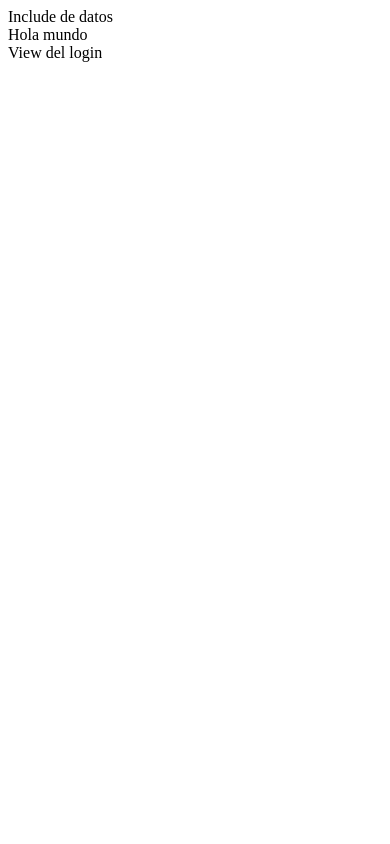
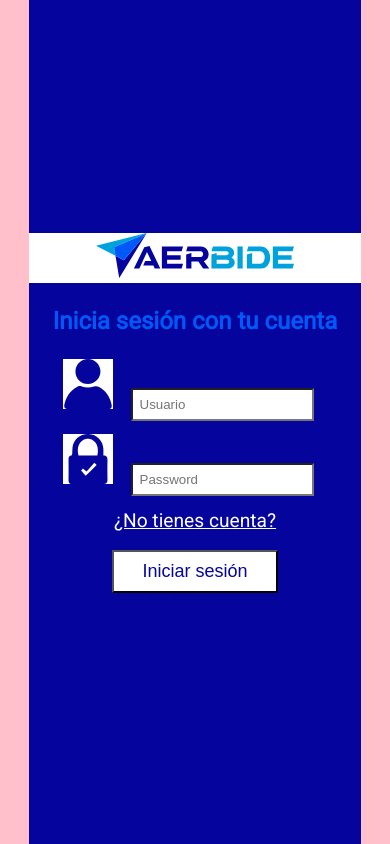
Before and after one commit to Victor2812/Reto-2, a PHP site: page / in a window 390 px wide. Run offline with PHP 8.4, Linux system fonts and the light colour scheme.

Commit message:
Creacion screen login

```diff
--- a/src/app/__include.inc.php
+++ b/src/app/__include.inc.php
@@ -5,4 +5,4 @@
     archivos de la aplicación.
 */
 
-echo "Include de datos<br/>";
+//echo "Include de datos<br/>";
--- /dev/null
+++ b/src/css/estilo.css
@@ -0,0 +1,110 @@
+:root {
+    --azul-oscuro: #05059d;
+    --azul-marino: #0158f8;
+    --azul-claro: #00a2db;
+}
+
+* {
+    margin: 0;
+    padding: 0;
+}
+
+/*PC login screen*/
+
+body {
+    background-color: var(--azul-oscuro);
+    display: flex;
+    justify-content: center;
+    font-family: 'Roboto', sans-serif;
+    font-size: larger;
+}
+
+.logo > img {
+    max-width: 60%;
+}
+
+.txt {
+    color: var(--azul-marino);
+    font-size: x-large;
+    font-weight: bold;
+    margin: 1em 0;
+}
+
+.contenedor_login {
+    background-image: url("../images/shape-desktop-login.svg");
+    background-size: cover;
+    background-repeat: no-repeat;
+    background-position: center center;
+    overflow: hidden;
+    width: 70%;
+    height: 100vh;
+    display: flex;
+    flex-direction: column;
+    justify-content: center;
+    text-align: center;
+}
+
+.registrarse {
+    display: flex;
+    justify-content:center;
+}
+
+.icon {
+    height: 50px;
+    background-color: white;
+    height: calc();
+}
+
+input[type="submit"] {
+    background-color: var(--azul-oscuro);
+    color: white;
+    font-size: large;
+}
+
+.formulario_login, input {
+    padding: .5em;
+    width: 50%;
+    appearance: none;
+    margin: 1em;
+}
+
+a {
+    color: var(--azul-oscuro);
+}
+
+/*Mobile login screen*/
+@media screen and (max-width: 768px) {
+    body {
+        background-color: pink;
+        color: white;
+    }
+
+    .contenedor_login {
+        background-image: none;
+        width: 85%;
+        height: 100vh;
+        justify-content: center;
+        background-color: var(--azul-oscuro);
+    }
+
+    #contenedor > div {
+        padding: 2em;
+    }
+
+    .logo {
+        background-image: url("../images/shape-movil-login.svg");
+        background-size: contain;
+        background-color: white;
+        overflow: hidden;
+    }
+
+    a {
+        color: white;
+    }
+
+    input[type="submit"] {
+        background-color: white;
+        color: var(--azul-oscuro);
+        padding: .5em;
+    }
+}
--- a/src/index.php
+++ b/src/index.php
@@ -4,6 +4,6 @@
 require_once "app/__include.inc.php";
 
 
-echo "Hola mundo<br/>";
+//echo "Hola mundo<br/>";
 
 include "views/login.view.php";
--- a/src/views/login.view.php
+++ b/src/views/login.view.php
@@ -1,5 +1,47 @@
+<!DOCTYPE html>
+<html lang="en">
+<head>
+    <meta charset="UTF-8">
+    <meta http-equiv="X-UA-Compatible" content="IE=edge">
+    <meta name="viewport" content="width=device-width, initial-scale=1.0">
+    <title>Document</title>
+    <link rel="stylesheet" href="../css/estilo.css">
+    <link rel="preconnect" href="https://fonts.googleapis.com">
+    <link rel="preconnect" href="https://fonts.gstatic.com" crossorigin>
+    <link href="https://fonts.googleapis.com/css2?family=Roboto:ital,wght@0,400;1,700&display=swap" rel="stylesheet">
+</head>
+<body>
+    <div class="contenedor_login">
+        <div class="logo">
+            <img src="../images/aerbide-logo.svg" alt="logo">
+        </div>
+        <div class="form_login">
+            <form action="" method="post">
+                <div class="txt">
+                    <p>Inicia sesión con tu cuenta</p>
+                </div>
+                <div class="log">
+                    <label for=""><img src="../images/user-blue.svg" alt="svg_user" class="icon"></label>
+                    <input type="text" placeholder="Usuario">
+                </div>
+                <div class="log">
+                    <label for=""><img src="../images/password-blue.svg" alt="svg_pass" class="icon"></label>
+                    <input type="text" placeholder="Password">
+                </div>
+                <div class="registrarse">
+                    <a href="">¿No tienes cuenta?</a>
+                </div>
+                <div>
+                    <input type="submit" value="Iniciar sesión" id="enviar">
+                </div>
+            </form>
+        </div>
+    </div>
+</body>
+</html>
+
 <?php
 
-    echo "View del login<br/>";
+    //echo "View del login<br/>";
 
 ?>
```
Also changed, not shown: src/images/aerbide-logo.svg (added), src/images/check-white.svg (added), src/images/password-blue.svg (added), src/images/password-white.svg (added), src/images/shape-desktop-login.svg (added), src/images/shape-movil-login.svg (added), src/images/uncheck-white.svg (added), src/images/user-blue.svg (added), src/images/user-white.svg (added).
